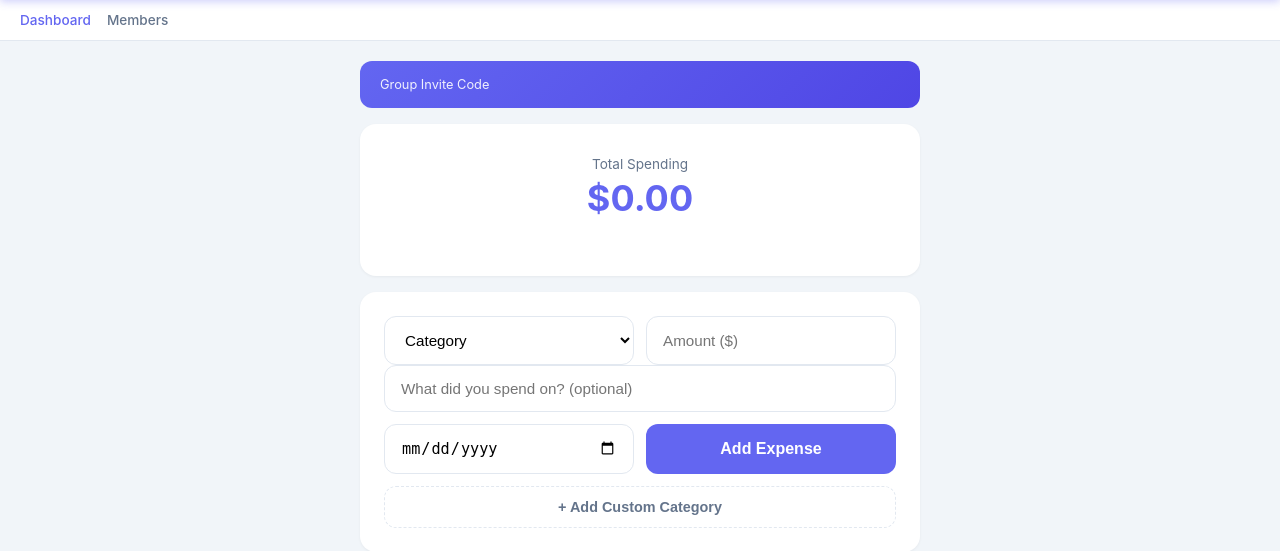
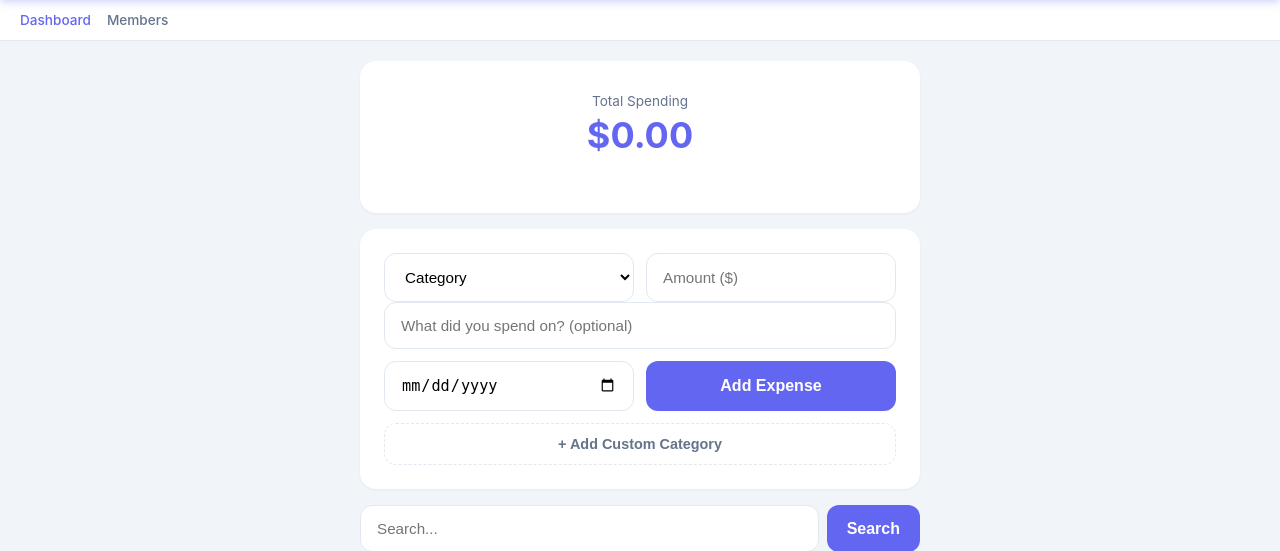
Before and after one commit to AzimPial/money-management-app, a Flask app: template templates/index.html in a window 1280 px wide. Shown: the part 64-615 px from the top of the page. Run offline with Flask 3, Linux system fonts and the light colour scheme; the template is opened without the code that fills it, so the values that code supplies are empty.

Commit message:
Remove invite code box from dashboard

```diff
--- a/templates/index.html
+++ b/templates/index.html
@@ -564,12 +564,6 @@
     {% endif %}
 
     <div class="container">
-        <div class="invite-box">
-            <div>
-                <div class="label">Group Invite Code</div>
-                <div class="code">{{ invite_code }}</div>
-            </div>
-        </div>
 
         <div class="card">
             <div class="total-section">
```
